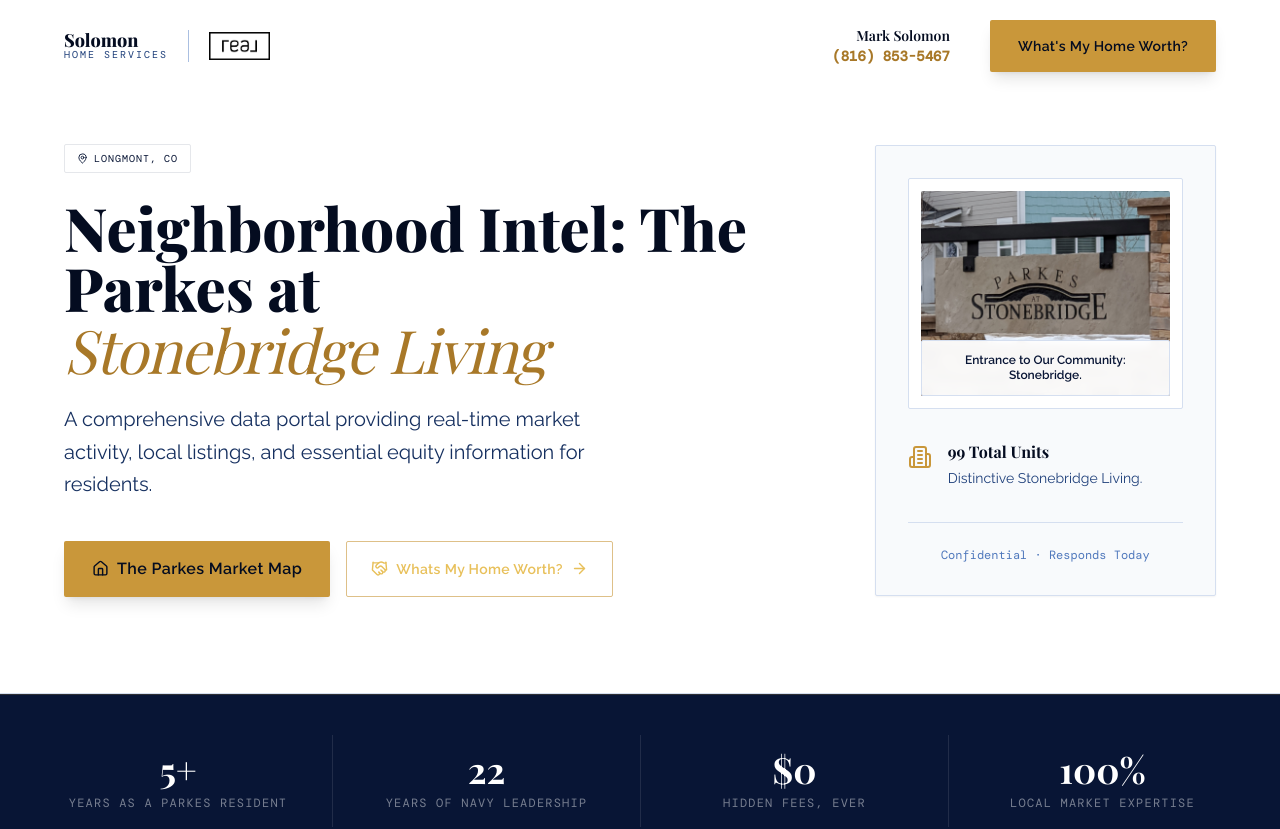
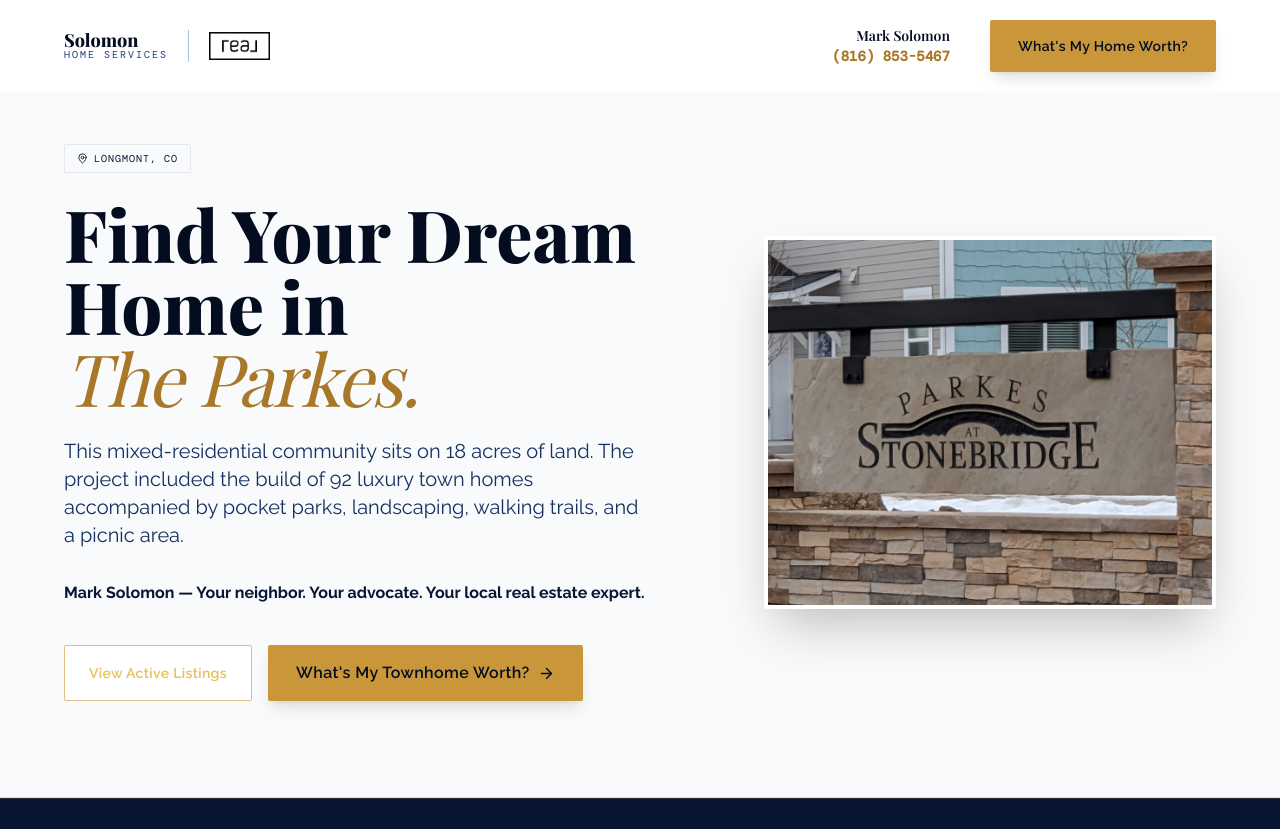
Before and after one commit to lasersolosbd/Parkes-at-Stonebridge-Microsite, a Next.js app: page / in a window 1280 px wide. Shown: the top 829 px of the page. Built offline with nearby package versions, Linux system fonts and the light colour scheme; a web font is replaced by a local one.

Commit message:
Update HeroSection.tsx

```diff
--- a/components/HeroSection.tsx
+++ b/components/HeroSection.tsx
@@ -1,68 +1,48 @@
-import { MapPin, ArrowRight, Home, Building2, Handshake } from "lucide-react";
-import Link from "next/link";
+import { MapPin, ArrowRight } from "lucide-react";
 
 export default function HeroSection() {
   return (
-    <section id="hero" className="bg-white pt-36 pb-24 px-6 lg:px-16 border-b border-navy-100">
-      <div className="max-w-7xl mx-auto grid grid-cols-1 md:grid-cols-12 gap-12 md:gap-16 items-center">
+    <section id="hero" className="bg-slate-50 pt-36 pb-24 px-6 lg:px-16 border-b border-navy-100">
+      <div className="max-w-7xl mx-auto grid grid-cols-1 md:grid-cols-12 gap-12 items-center">
 
-        {/* Neighborhood-First content priority */}
-        <div className="col-span-1 md:col-span-8">
-          <div className="flex items-center gap-2 mb-6">
-            <span className="inline-flex items-center gap-1.5 bg-gold-100/50 border border-gold-200/60 text-gold-800 text-[10px] font-mono tracking-widest uppercase px-3 py-1.5 rounded-sm">
-                <MapPin size={11} />
-                Longmont, CO
-            </span>
+        {/* Neighborhood Copy */}
+        <div className="col-span-1 md:col-span-7">
+          <div className="inline-flex items-center gap-1.5 bg-gold-100/50 border border-gold-200/60 text-gold-800 text-[10px] font-mono tracking-widest uppercase px-3 py-1.5 rounded-sm mb-6">
+            <MapPin size={11} /> Longmont, CO
           </div>
 
-          <h1 className="font-display text-5xl md:text-6xl font-extrabold text-navy-950 leading-tight mb-6">
-            Neighborhood Intel: The Parkes at <br />
-            <span className="block text-gold-600 italic font-light tracking-tight mt-0.5">Stonebridge Living</span>
+          <h1 className="font-display text-5xl md:text-7xl font-extrabold text-navy-950 leading-[1.1] mb-6">
+            Find Your Dream Home in <br />
+            <span className="text-gold-600 italic font-light tracking-tight">The Parkes.</span>
           </h1>
 
-          <p className="text-navy-700 text-xl leading-relaxed mb-10 max-w-xl">
-            A comprehensive data portal providing real-time market activity, local listings, and essential equity information for residents.
+          <p className="text-navy-700 text-lg md:text-xl leading-relaxed mb-8 max-w-xl">
+            This mixed-residential community sits on 18 acres of land. The project included the build of 92 luxury town homes accompanied by pocket parks, landscaping, walking trails, and a picnic area.
+          </p>
+
+          <p className="text-navy-900 font-bold mb-10">
+            Mark Solomon — Your neighbor. Your advocate. Your local real estate expert.
           </p>
 
           <div className="flex flex-wrap gap-4">
-            <a href="#map" className="btn-gold flex items-center gap-2">
-              <Home size={17} />
-              The Parkes Market Map
+            <a href="#map" className="btn-outline px-8 py-4 bg-white hover:bg-slate-50 text-navy-900 border border-navy-200 font-bold rounded flex items-center gap-2 transition-all">
+              View Active Listings
             </a>
-            <a href="#contact" className="btn-outline flex items-center gap-2">
-              <Handshake size={17} />
-              Whats My Home Worth?
-              <ArrowRight size={17} />
+            <a href="#contact" className="btn-gold px-8 py-4 bg-gold-500 hover:bg-gold-400 text-navy-950 font-bold rounded flex items-center gap-2 transition-all shadow-lg">
+              What's My Townhome Worth? <ArrowRight size={17} />
             </a>
           </div>
         </div>
 
-        {/* Combined neighborhood details \& sign photo */}
-        <div className="col-span-1 md:col-span-4 bg-slate-50 border border-navy-100 p-8 rounded-sm shadow-sm space-y-8">
-            {/* Asset integration: Neighborhood Sign photo (subtle description usage as requested) */}
-            <div className="relative group overflow-hidden border border-navy-100 bg-white p-3 rounded-sm">
-              <img
-                src="/Parkes-neighborhood-pic.jpg"
-                alt="The Parkes at Stonebridge neighborhood sign at the entrance."
-                className="w-full h-auto object-cover rounded-sm group-hover:scale-105 transition-transform duration-500"
-              />
-              <div className="absolute inset-x-3 bottom-3 bg-white/95 backdrop-blur-sm p-3 text-center rounded-sm border border-navy-100">
-                <p className="text-navy-900 text-xs font-semibold leading-tight">Entrance to Our Community: Stonebridge.</p>
-              </div>
-            </div>
+        {/* Neighborhood Sign Image */}
+        <div className="col-span-1 md:col-span-5">
+          <img
+            src="/Parkes-neighborhood-pic.jpg"
+            alt="The Parkes at Stonebridge"
+            className="w-full h-auto object-cover rounded shadow-2xl border-4 border-white"
+          />
+        </div>
 
-            <div className="flex items-start gap-4">
-                <Building2 size={24} className="text-gold-500 mt-1 flex-shrink-0" />
-                <div className="flex-grow">
-                    <p className="font-display text-base font-bold text-navy-950 leading-snug mb-1">99 Total Units</p>
-                    <p className="text-navy-600 text-sm leading-relaxed">Distinctive Stonebridge Living.</p>
-                </div>
-            </div>
-
-            <div className="flex flex-col gap-2.5 text-center text-xs text-navy-400 font-mono border-t border-navy-100 pt-6">
-              <span> Confidential · Responds Today</span> {/* 24 hours creepy secrecy removed */}
-            </div>
-        </div>
       </div>
     </section>
   );
```
